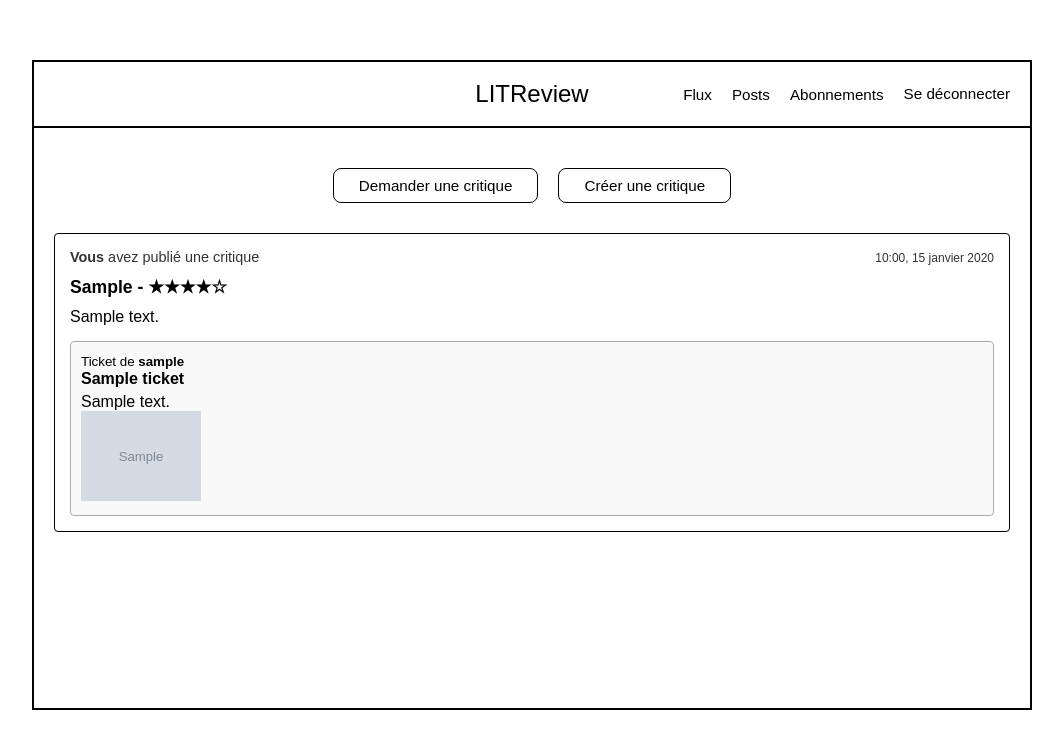
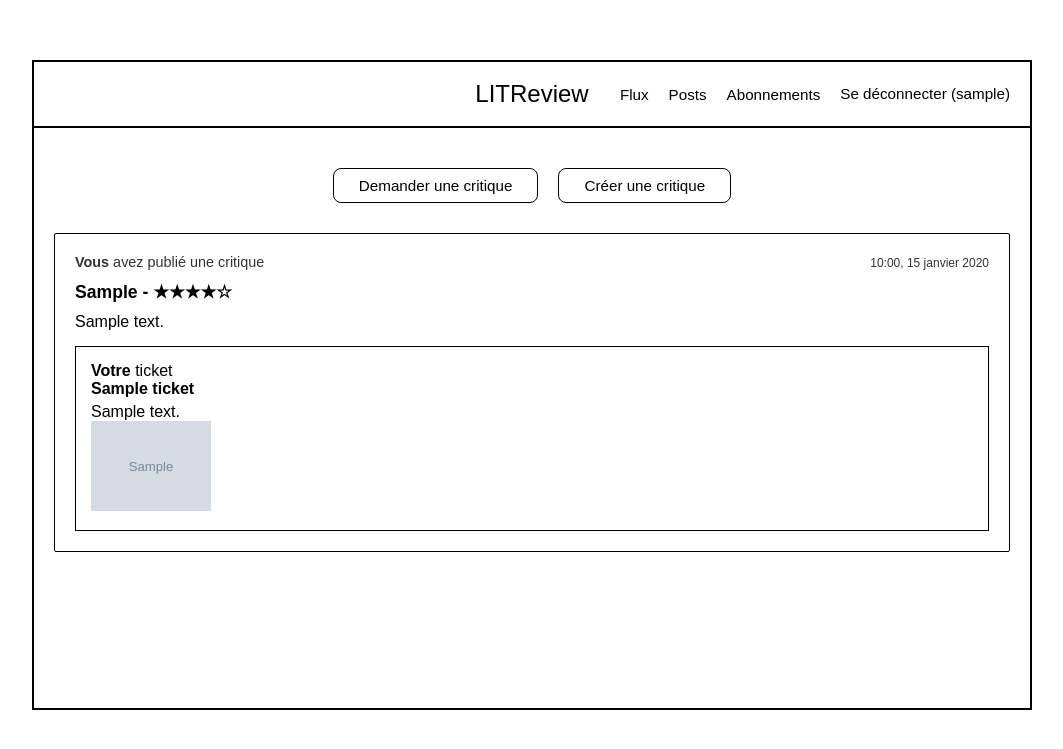
Before and after one commit to alanhuet/OC---P9---LITRevu, a Django app: page /feed/ in a window 1280 px wide. Shown: the top 749 px of the page, without its empty margins (108-1171 px from the left). Run offline with Django 5.2, Linux system fonts and the light colour scheme; a user stored in the database is signed in; tables that the repository leaves empty hold one stand-in row (values such as "Sample post"); grey boxes marked "Sample" are stand-in pictures.

Commit message:
Fix: corrected user display in nested tickets and cleaned up HTML code

```diff
--- a/blog/templates/blog/create_review_reply.html
+++ b/blog/templates/blog/create_review_reply.html
@@ -1,7 +1,7 @@
 {% extends 'base.html' %}
 
 {% block content %}
-<div class="form-container double-form">
+<div class="form-container">
     <h2>Créer une critique</h2>
 
     <!-- Section 1 : Billet auquel on répond -->
--- a/blog/templates/blog/create_ticket_review.html
+++ b/blog/templates/blog/create_ticket_review.html
@@ -1,7 +1,7 @@
 {% extends 'base.html' %}
 
 {% block content %}
-<div class="form-container double-form">
+<div class="form-container">
     <h2>Créer une critique</h2>
 
     <form method="post" enctype="multipart/form-data">
--- a/blog/templates/blog/edit_review.html
+++ b/blog/templates/blog/edit_review.html
@@ -1,7 +1,7 @@
 {% extends 'base.html' %}
 
 {% block content %}
-<div class="form-container double-form">
+<div class="form-container">
     <h2>Modifier votre critique</h2>
 
     <!-- Section 1 : Rappel du ticket d'origine -->
--- a/blog/templates/blog/home.html
+++ /dev/null
@@ -1,4 +0,0 @@
-{% extends 'base.html' %}
-{% block content %}
-    <p>Vous êtes connecté !</p>
-{% endblock content %}
--- a/blog/templates/blog/partials/review_snippet.html
+++ b/blog/templates/blog/partials/review_snippet.html
@@ -1,5 +1,5 @@
-<article class="post-card review-card" style="border: 1px solid #000; padding: 15px; margin-bottom: 20px; border-radius: 4px;">
-    <div class="post-header" style="display: flex; justify-content: space-between;">
+<article class="post-card">
+    <div class="post-header">
         {% if post.user == user %}
             <p><strong>Vous</strong> avez publié une critique</p>
         {% else %}
@@ -21,8 +21,13 @@
     </h3>
     <p>{{ post.body }}</p>
 
-    <div class="nested-ticket" style="border: 1px solid #aaa; padding: 10px; margin-top: 15px; background-color: #f9f9f9; border-radius: 4px;">
-        <p><small>Ticket de <strong>{{ post.ticket.user.username }}</strong></small></p>
+    <div class="nested-ticket">
+        {% if post.ticket.user == user %}
+            <p><strong>Votre</strong> ticket</p>
+        {% else %}
+            <p><small>Ticket de <strong>{{ post.ticket.user.username }}</strong></small></p>
+        {% endif %}
+
         <h4>{{ post.ticket.title }}</h4>
         <p>{{ post.ticket.description }}</p>
         {% if post.ticket.image %}
--- a/blog/templates/blog/partials/ticket_snippet.html
+++ b/blog/templates/blog/partials/ticket_snippet.html
@@ -1,5 +1,5 @@
-<article class="post-card ticket-card" style="border: 1px solid #000; padding: 15px; margin-bottom: 20px; border-radius: 4px;">
-    <div class="post-header" style="display: flex; justify-content: space-between;">
+<article class="post-card">
+    <div class="post-header">
         {% if post.user == user %}
             <p><strong>Vous</strong> avez demandé une critique</p>
         {% else %}
--- a/blog/urls.py
+++ b/blog/urls.py
@@ -4,7 +4,6 @@ from . import views
 
 
 urlpatterns = [
-    path('home/', views.home, name='home'),
     path('ticket/create/', views.create_ticket, name='create-ticket'),
     path(
         'ticket/<int:ticket_id>/edit/',
--- a/templates/base.html
+++ b/templates/base.html
@@ -23,7 +23,7 @@
                     <a href="{% url 'subscriptions' %}">Abonnements</a>
                     <form action="{% url 'logout' %}" method="post" style="display: inline;">
                         {% csrf_token %}
-                        <button type="submit" class="link-button">Se déconnecter</button>
+                        <button type="submit" class="link-button">Se déconnecter ({{ user.username }})</button>
                     </form>
                 </nav>
             {% endif %}
```
